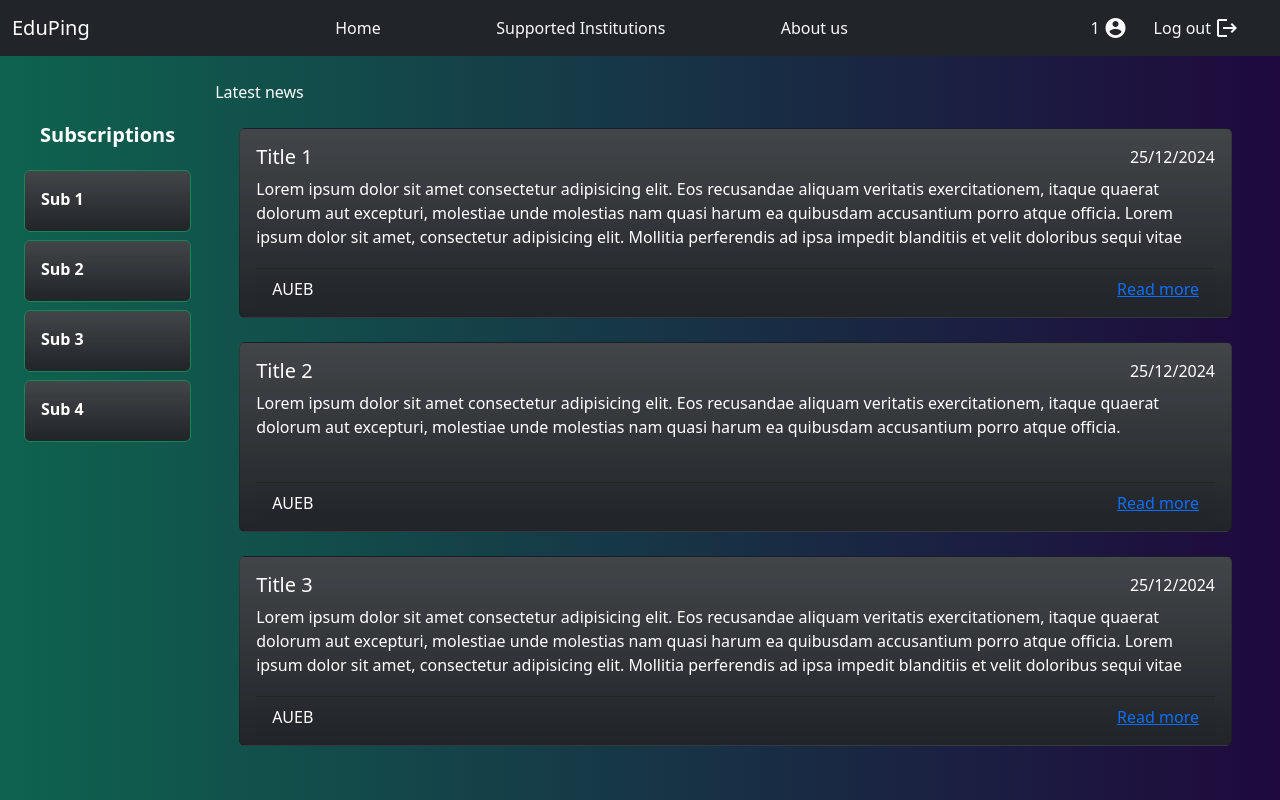
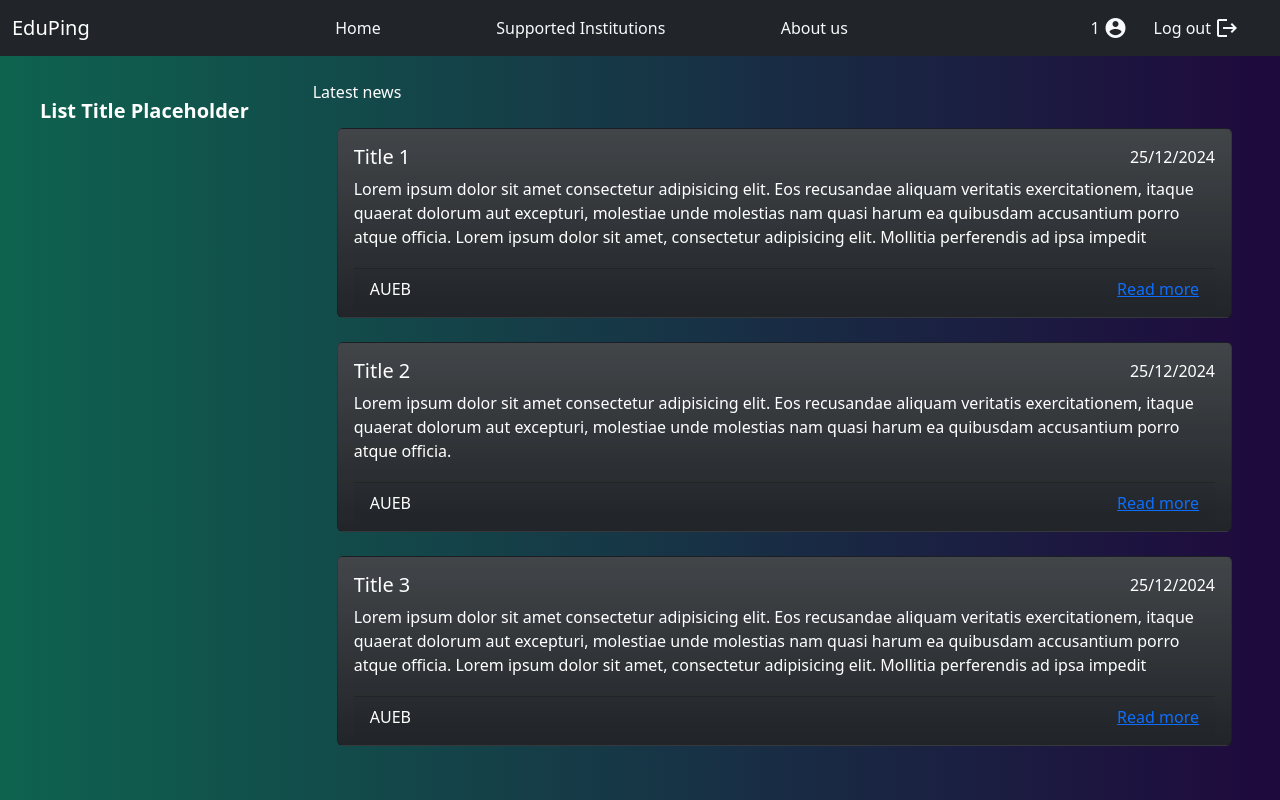
Before and after one commit to HercVs/ping-ang, an Angular app: page /home in a window 1280 px wide. Built offline with nearby package versions, Linux system fonts and the light colour scheme; sample sign-in values are in the browser's storage.

Commit message:
sidebar functionality

```diff
--- a/src/app/components/sidebar/sidebar.component.html
+++ b/src/app/components/sidebar/sidebar.component.html
@@ -1,43 +1,20 @@
 <div
-	class="d-flex flex-column align-items-stretch flex-shrink-0 gap-1 mt-5 ms-4"
+	class="d-flex flex-column align-items-stretch flex-shrink-0 gap-1 m-4 text-nowrap"
 >
 	<div class="d-flex align-items-center flex-shrink-0 p-3">
-		<span class="fs-5 fw-semibold">Subscriptions</span>
+		<span class="fs-5 fw-semibold">List Title Placeholder</span>
 	</div>
 	<div class="list-group list-group-flush scrollarea gap-2">
-		<a
-			href="#"
-			class="list-group-item list-group-item-action active py-3 lh-tight bg-dark bg-gradient text-white border border-success rounded"
-			aria-current="true"
-		>
-			<div class="d-flex w-100 align-items-center justify-content-between">
-				<strong class="mb-1">Sub 1</strong>
-			</div>
-		</a>
-		<a
-			href="#"
-			class="list-group-item list-group-item-action py-3 lh-tight bg-dark bg-gradient text-white border border-success rounded"
-		>
-			<div class="d-flex w-100 align-items-center justify-content-between">
-				<strong class="mb-1">Sub 2</strong>
-			</div>
-		</a>
-		<a
-			href="#"
-			class="list-group-item list-group-item-action py-3 lh-tight bg-dark bg-gradient text-white border border-success rounded"
-		>
-			<div class="d-flex w-100 align-items-center justify-content-between">
-				<strong class="mb-1">Sub 3</strong>
-			</div>
-		</a>
-
-		<a
-			href="#"
-			class="list-group-item list-group-item-action py-3 lh-tight bg-dark bg-gradient text-white border border-success rounded"
-		>
-			<div class="d-flex w-100 align-items-center justify-content-between">
-				<strong class="mb-1">Sub 4</strong>
-			</div>
-		</a>
+		@for (item of items; track $index) {
+			<a
+				class="list-group-item list-group-item-action py-3 lh-tight bg-dark bg-gradient text-white border border-success rounded"
+				role="button"
+				routerLink="{{ item.endpoint }}"
+			>
+				<div class="d-flex w-100 align-items-center justify-content-between">
+					<strong class="mb-1">{{ item.name }}</strong>
+				</div>
+			</a>
+		}
 	</div>
 </div>
--- /dev/null
+++ b/src/app/shared/interfaces/menu-item.ts
@@ -0,0 +1,4 @@
+export interface MenuItem {
+	name: string;
+	endpoint: string;
+}
```
Also changed, not shown: src/app/components/sidebar/sidebar.component.ts (+8 -6 lines).
